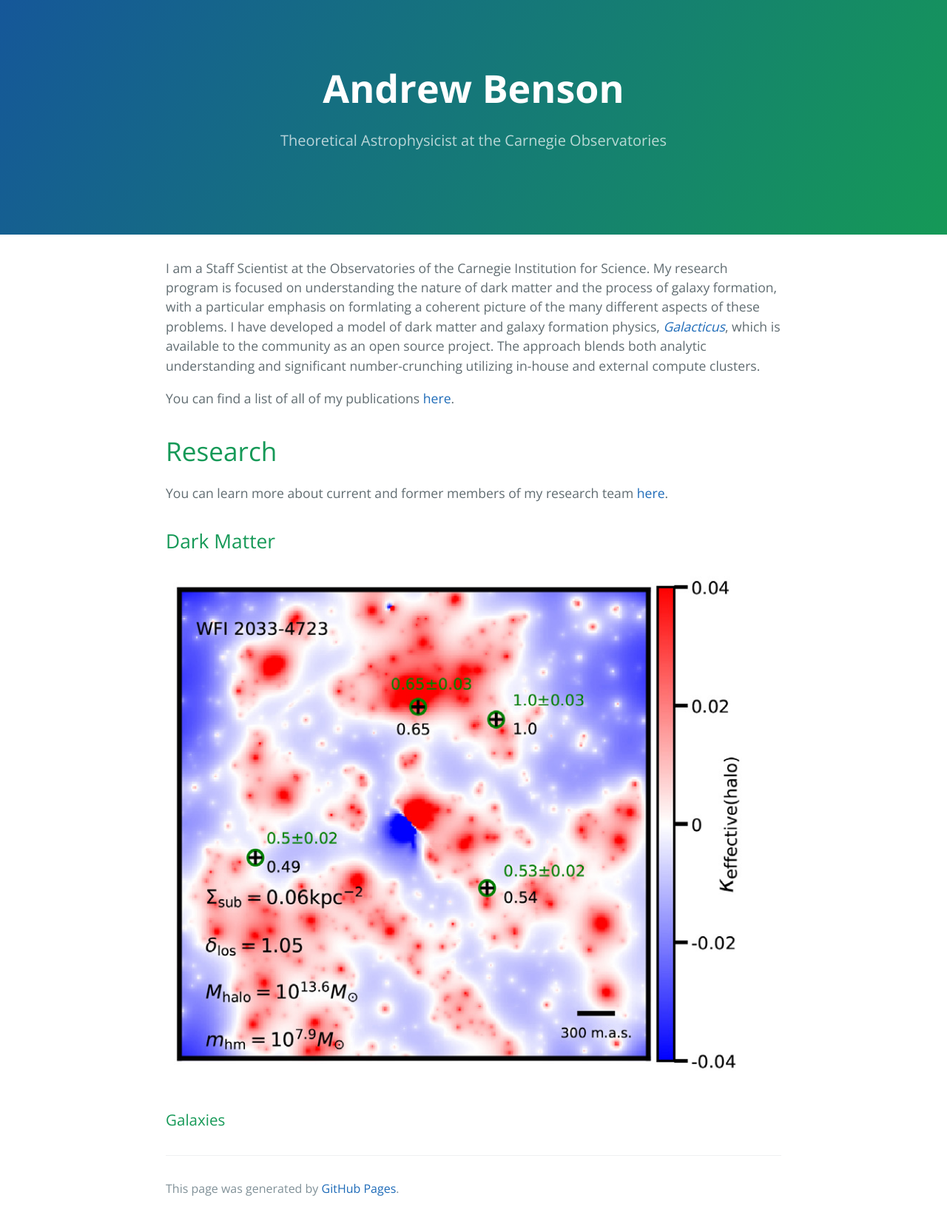
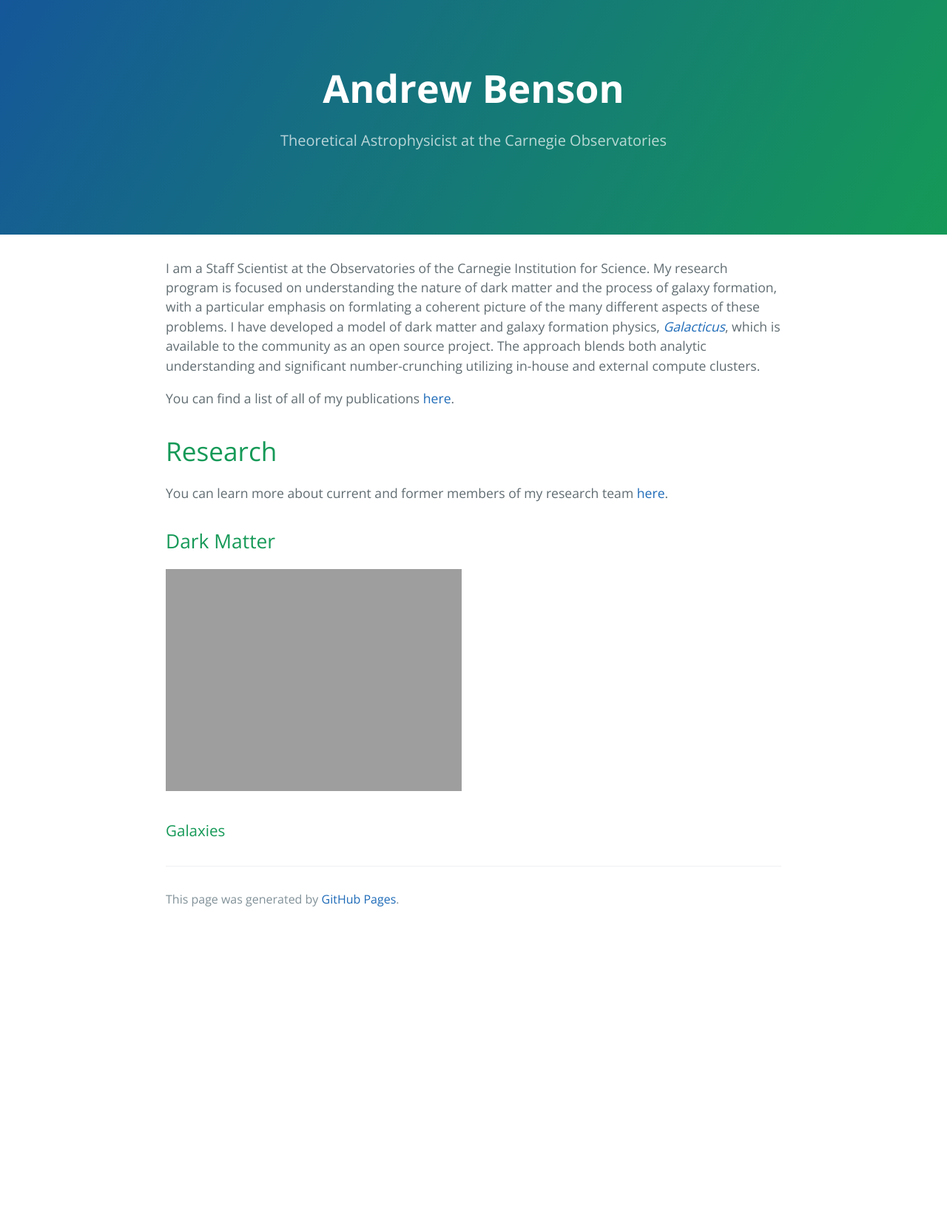
Before and after one commit to abensonca/abensonca.github.io, a Jekyll site: the page built from index.md, in a window 1280 px wide. Shown: the whole page at 74% size. Built offline with Jekyll 4.4.1, drawn with Linux system fonts in a browser that asks for light colours; after the commit the page ends 1259 px from its top, so only the background shows below that.

Commit message:
Change image size.

```diff
--- a/index.md
+++ b/index.md
@@ -17,6 +17,6 @@
 
 ## Dark Matter
 
-![Constraints on the particle mass of Warm Dark Matter](./assets/img/lensing.png)
+![gravitational quad lens](./assets/img/lensing.png =100x100)
 
 ### Galaxies
```
